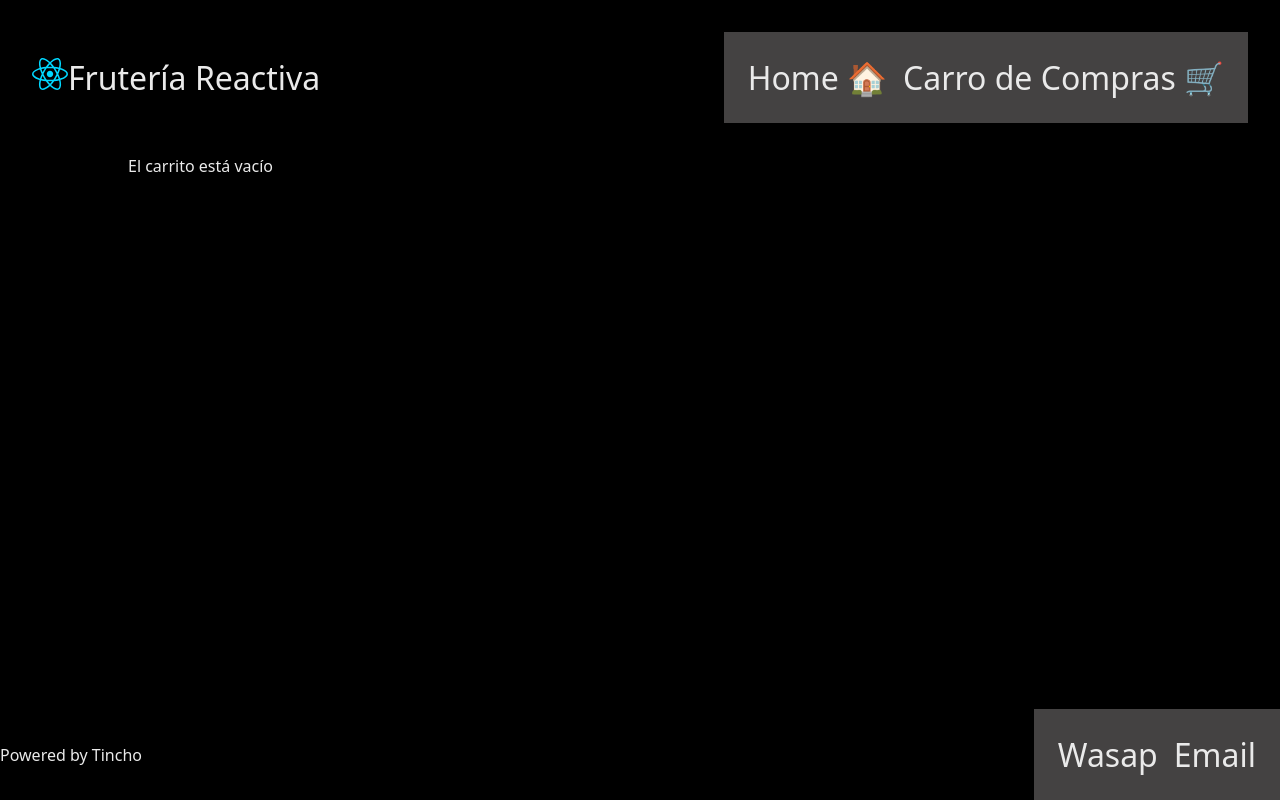
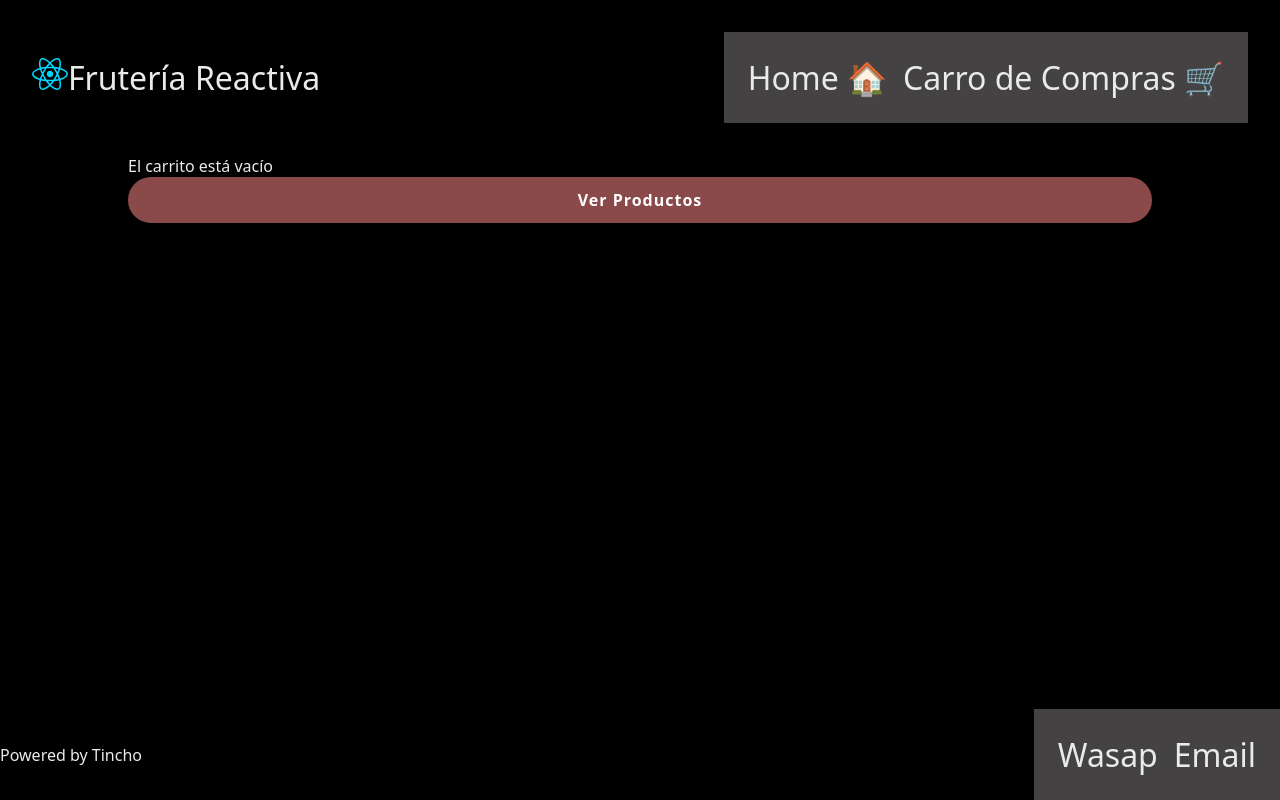
Before and after one commit to UnPaloTodo/TalentoTech-SPA-React-1.0, a React (Vite) app: page /carrito in a window 1280 px wide. Built offline with nearby package versions, Linux system fonts and the light colour scheme.

Commit message:
descripcion de cambios

```diff
--- a/src/componentes/Carro/Carro.jsx
+++ b/src/componentes/Carro/Carro.jsx
@@ -1,11 +1,16 @@
 import { useCart } from "../../contexto/CartContext.jsx";
 import "./Carro.css";
+import { Link } from "react-router-dom";
 
 export const Cart = () => {
     const { cart, totalCarro, eliminarDelCarro, restarDelCarro, vaciarCarro, checkOut } = useCart(); // Se utiliza el hook useCart para acceder al estado del carrito y a las funciones relacionadas con el carrito, como eliminar productos, vaciar el carrito y finalizar la compra.
 
     if (cart.length === 0) { // Si el carrito está vacío (es decir, si la longitud del array cart es 0), se muestra un mensaje indicando que el carrito está vacío.
-        return <p>El carrito está vacío</p>;
+        return (
+            <div> <p>El carrito está vacío</p>
+                <Link to="/" className="btn-volver">Ver Productos</Link>
+            </div>
+        )
     }
 
     return (
@@ -28,3 +33,5 @@ export const Cart = () => {
         </div>
     )
 }
+
+// Atención: todo lo que va después de return es código que no se ejecuta. Por eso, el Link para volver a ver los productos va dentro del bloque if, antes del return.
--- a/src/componentes/ItemDetail/ItemDetail.css
+++ b/src/componentes/ItemDetail/ItemDetail.css
@@ -0,0 +1,37 @@
+/* .btn-volver {
+    display: inline-block;
+    padding: 8px 16px;
+    background-color: #8b4a4a;
+    color: white;
+    border-radius: 4px;
+    text-decoration: none;
+} */
+
+.btn-volver {
+    display: flex;
+    padding: 10px 20px;
+    background-color: #8b4a4a;
+    color: white;
+    border-radius: 25px;        /* más alto = más redondeado, 50px = píldora */
+    text-decoration: none;
+    border: 2px solid #8b4a4a;  /* borde del mismo color o distinto */
+    cursor: pointer;
+    font-size: 1rem;
+    font-weight: bold;
+    letter-spacing: 1px;        /* espaciado entre letras */
+    transition: all 0.3s ease;  /* animación suave al hover */
+    justify-content: center;     /* centra el texto dentro del botón */
+    gap: 10px;               /* espacio entre botones */
+}
+
+.btn-volver:hover {
+    background-color: transparent;  /* efecto fantasma al pasar el mouse */
+    color: #8b4a4a;
+}
+
+/* parámetros clave para probar:
+
+border-radius — de 4px (cuadrado) a 50px (píldora)
+transition + :hover — para darle "vida" al botón
+letter-spacing — separa las letras para look más elegante
+border — permite el efecto "fantasma" en hover */
--- a/src/componentes/ItemDetail/ItemDetail.jsx
+++ b/src/componentes/ItemDetail/ItemDetail.jsx
@@ -3,10 +3,11 @@ import { Item } from "../Item/Item"
 import { Contador } from "../Contador/Contador"
 import "./ItemDetail.css"
 import { useCart } from "../../contexto/CartContext.jsx";
+import { Link } from "react-router-dom";
 
 export const ItemDetail = ({ item }) => { // El componente ItemDetail recibe un objeto item como prop, que contiene la información del producto a mostrar en el detalle. Se utiliza el hook useState para manejar la cantidad seleccionada por el usuario, y se importa la función agregarAlCarro desde el contexto del carrito para permitir agregar el producto al carrito con la cantidad seleccionada.
     const [cantidad, setCantidad] = useState(0) // Se utiliza el hook useState para crear un estado local llamado cantidad, que representa la cantidad seleccionada por el usuario para agregar al carrito. Inicialmente, se establece en 0.
-    const {agregarAlCarro} = useCart(); // Se utiliza el hook useCart para acceder a la función agregarAlCarro del contexto del carrito, lo que permite agregar productos al carrito desde este componente.
+    const { agregarAlCarro } = useCart(); // Se utiliza el hook useCart para acceder a la función agregarAlCarro del contexto del carrito, lo que permite agregar productos al carrito desde este componente.
 
     const handleAgregarAlCarro = () => {
         agregarAlCarro({ ...item, quantity: cantidad }); // Llama a la función agregarAlCarro del contexto para agregar el producto al carrito, pasando el objeto del producto con la cantidad seleccionada.
@@ -19,13 +20,15 @@ export const ItemDetail = ({ item }) => { // El componente ItemDetail recibe un
             <button
                 className="btn primary"
                 disabled={cantidad === 0}
-                onClick={ handleAgregarAlCarro}>
+                onClick={handleAgregarAlCarro}>
                 Agregar al carrito
             </button>
+                <Link to="/" className="btn-volver">Seguir comprando</Link>
         </Item>
     )
 }
 
+// Alerta: un <button> dentro de un <Link> o viceversa es HTML inválido — los navegadores lo manejan de forma impredecible y el ruteo no funciona. Se puede dar estilo directamente al Link para que se vea como un botón en css. En este caso, se optó por colocar el Link después del botón, para que el usuario pueda seguir comprando después de agregar un producto al carrito.
 
 // import { Item } from "../Item/Item"
 // import { Contador } from "../Contador/Contador"
```
